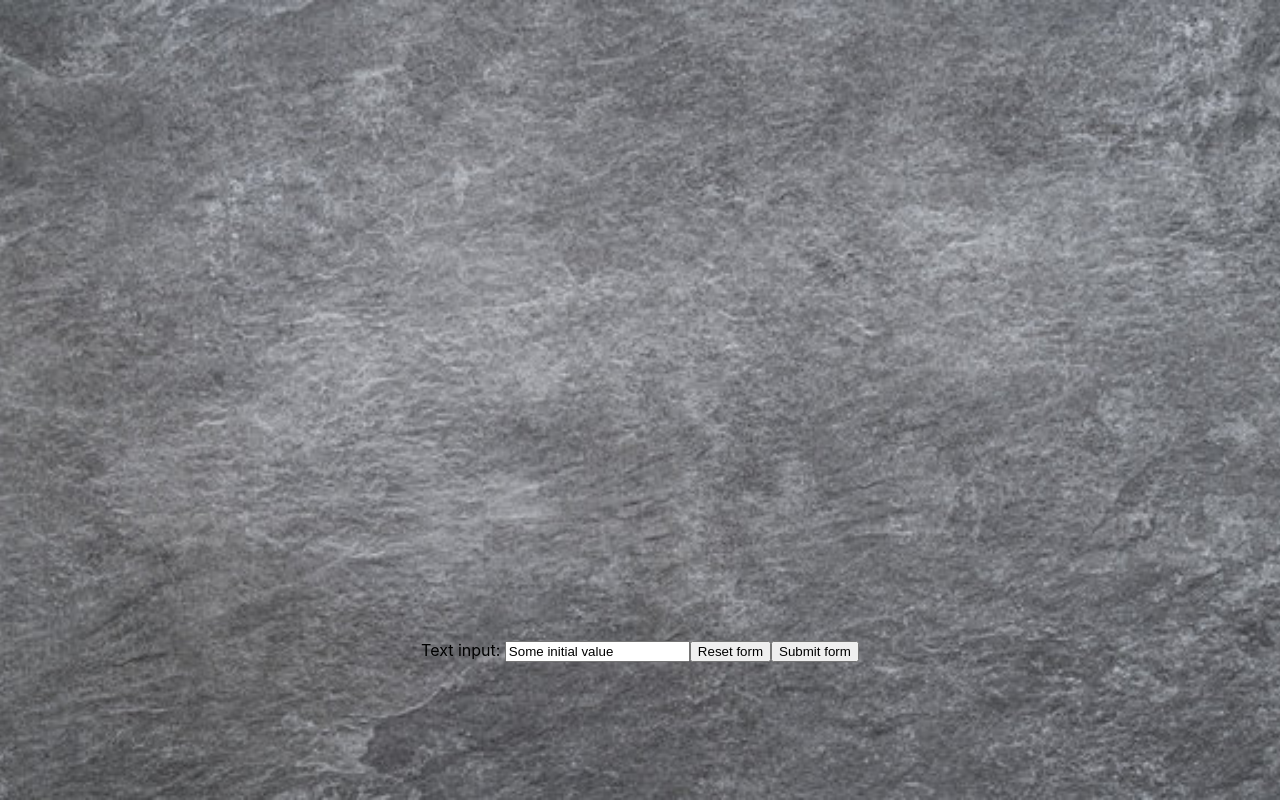
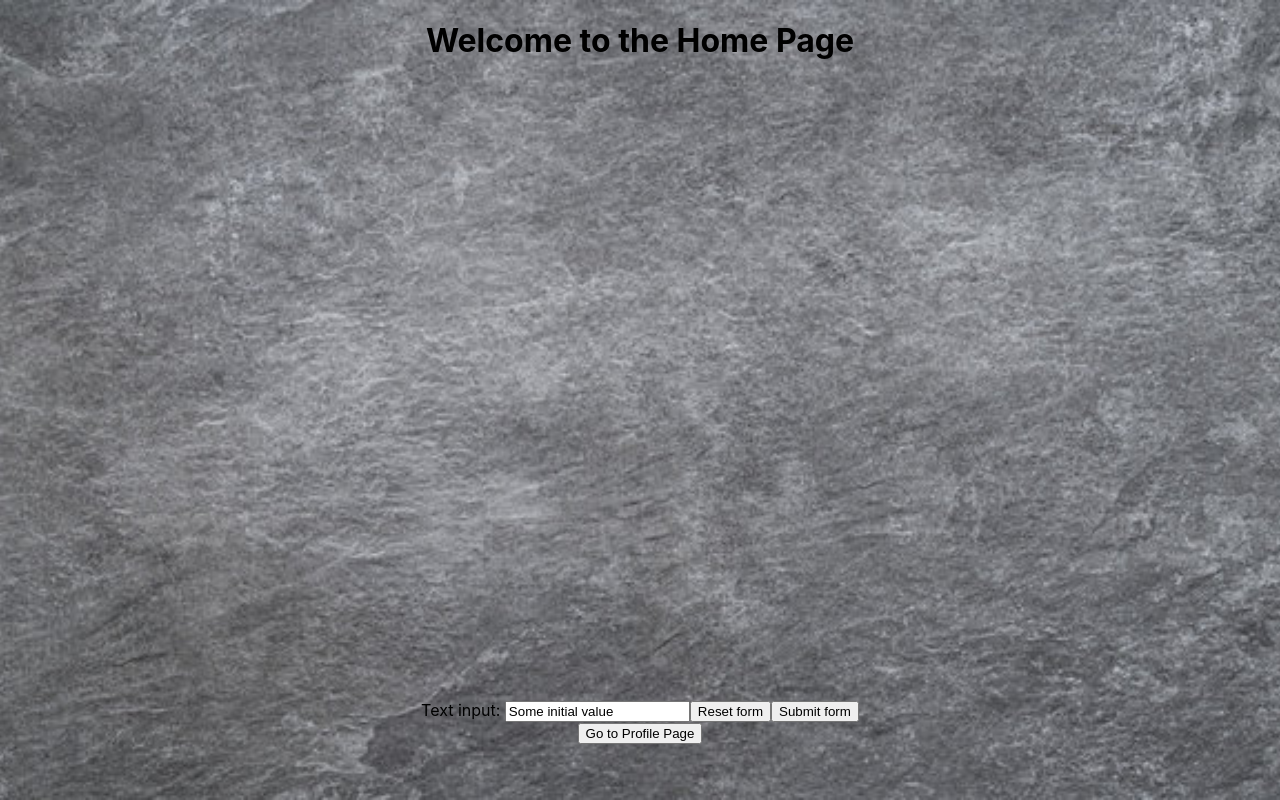
Before and after one commit to Way05/HenHacks25, a React (Create React App) app in the folder henhacks25/: page / in a window 1280 px wide. Built offline with nearby package versions, Linux system fonts and the light colour scheme.

Commit message:
rearranged everything

```diff
--- a/henhacks25/src/App.tsx
+++ b/henhacks25/src/App.tsx
@@ -1,39 +1,22 @@
+// src/App.tsx
 import React from 'react';
-import logo from './logo.svg';
 import './App.css';
-import { BrowserRouter as Router, Routes, Route, Link } from "react-router-dom";
-import ProfilePage from "./pages/profile";
-
-import { fetchResponse } from './gemini_api';
-
-function handleSubmit(e: any) {
-    e.preventDefault();
-
-    const form = e.target;
-    const formData = new FormData(form);
-
-    const formJson = Object.fromEntries(formData.entries());
-    console.log(formJson.myInput);
-
-    //UNCOMMENT THIS TO RECEIVE RESPONSES FROM GEMINI AI
-    // const response = fetchResponse(formJson.myInput.toString());
-    // console.log(response);
-  }
+import { BrowserRouter as Router, Routes, Route } from 'react-router-dom';
+import Home from './pages/Home';  // Import the Home component
+import ProfilePage from './pages/ProfilePage'; // Import ProfilePage
 
 function App() {
   return (
-    <div className="App">
-      <div className="input">
-        <form method="post" onSubmit={handleSubmit}>
-        <label>
-          Text input: <input name="myInput" defaultValue="Some initial value" />
-        </label>
-
-        <button type="reset">Reset form</button>
-        <button type="submit">Submit form</button>
-      </form>
+    <Router> {/* Make sure Router is wrapping the entire app */}
+      <div className="App">
+        {/* Define Routes */}
+        <Routes>
+          {/* Default Route for Home component */}
+          <Route path="/" element={<Home />} />  {/* Home component is now the default */}
+          <Route path="/profile" element={<ProfilePage />} />  {/* ProfilePage route */}
+        </Routes>
       </div>
-    </div>
+    </Router>
   );
 }
 
--- a/henhacks25/src/pages/home.tsx
+++ b/henhacks25/src/pages/home.tsx
@@ -0,0 +1,46 @@
+// src/pages/Home.tsx
+import React from 'react';
+import { Link } from 'react-router-dom';
+
+function handleSubmit(e: any) {
+  e.preventDefault();
+
+  const form = e.target;
+  const formData = new FormData(form);
+
+  const formJson = Object.fromEntries(formData.entries());
+  console.log(formJson.myInput);
+
+  //UNCOMMENT THIS TO RECEIVE RESPONSES FROM GEMINI AI
+  // const response = fetchResponse(formJson.myInput.toString());
+  // console.log(response);
+}
+
+const Home: React.FC = () => {
+  return (
+    <div className="Home">
+      <h1>Welcome to the Home Page</h1>
+
+      {/* Form */}
+      <div className="input">
+        <form method="post" onSubmit={handleSubmit}>
+          <label>
+            Text input: <input name="myInput" defaultValue="Some initial value" />
+          </label>
+
+          <button type="reset">Reset form</button>
+          <button type="submit">Submit form</button>
+        </form>
+      </div>
+
+      {/* Link to Profile Page */}
+      <div className="nav">
+        <Link to="/profile">
+          <button>Go to Profile Page</button>
+        </Link>
+      </div>
+    </div>
+  );
+};
+
+export default Home;
```
